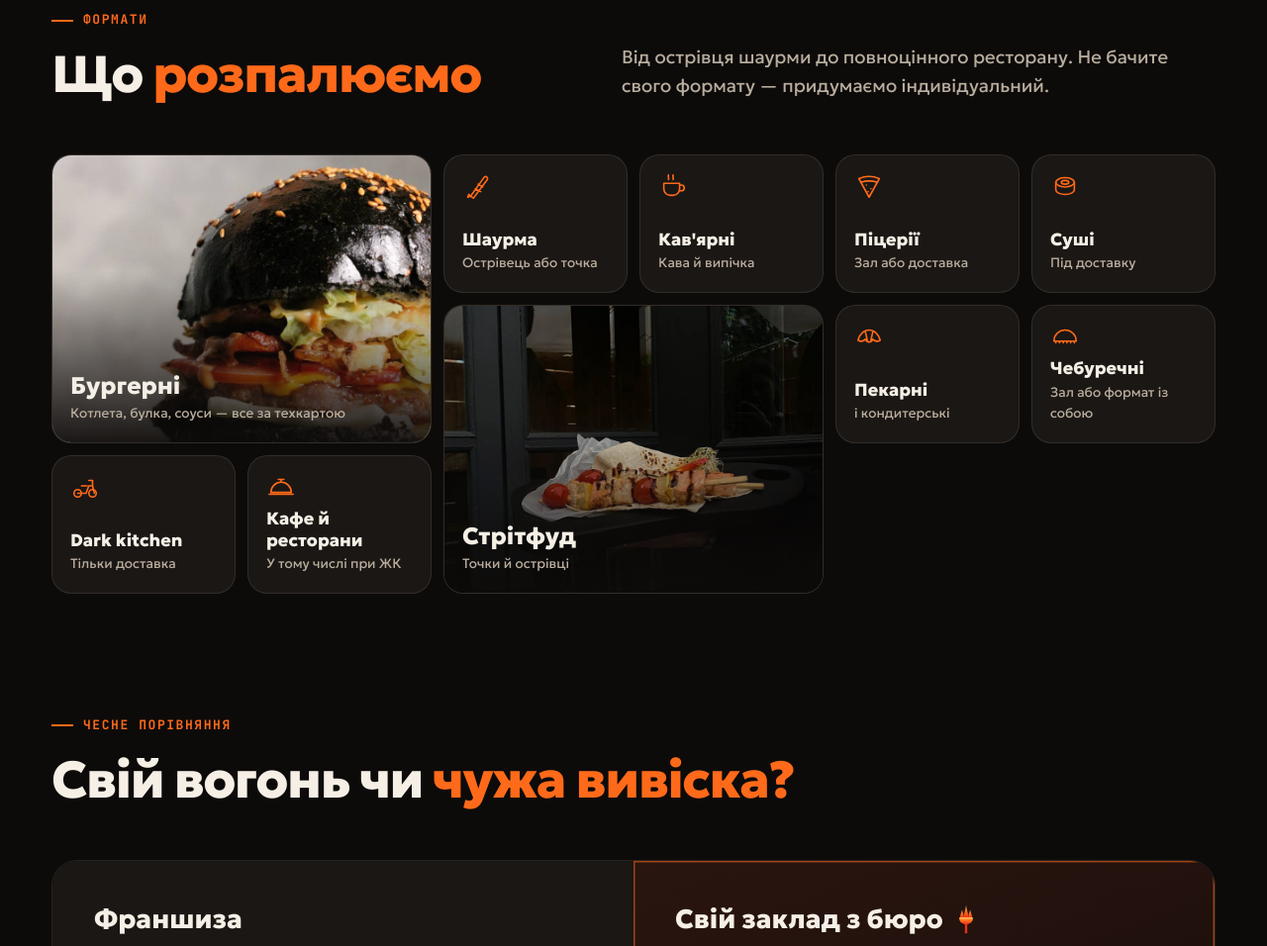
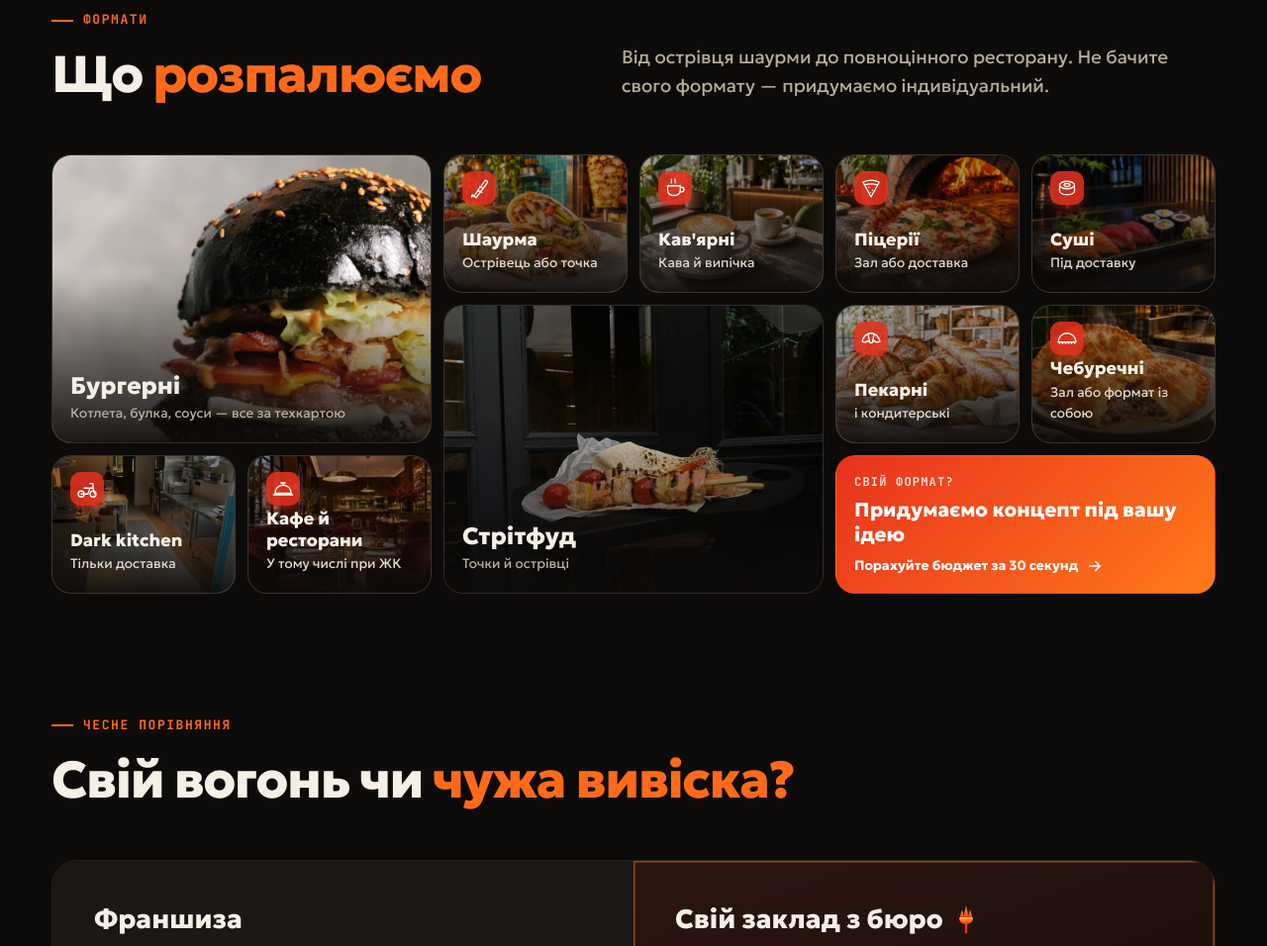
Before and after one commit to mkazymyrowych-afk/buro-restorannykh-rishen, a plain HTML site: page index.html in a window 1280 px wide. Shown: the part 7541-8497 px from the top of the page at 99% size. Drawn offline with Linux system fonts and the light colour scheme.

Commit message:
Фото страв у картках форматів і картка «Свій формат?»
Co-Authored-By: Claude Opus 5.5 <noreply@anthropic.com>

```diff
--- a/index.html
+++ b/index.html
@@ -219,6 +219,18 @@ h2 em,h1 em{font-style:normal;color:var(--fire)}
 .fmt h3{font-size:17.5px;position:relative;z-index:2}
 .fmt p{font-size:13.5px;color:var(--muted);position:relative;z-index:2;margin-top:2px}
 .fmt .ico{position:absolute;top:16px;left:18px;color:var(--fire);width:30px;height:30px}
+.fmt.pic{border-color:rgba(255,236,214,.14)}
+.fmt.pic img{position:absolute;inset:0;width:100%;height:100%;object-fit:cover;transition:transform .6s,filter .6s;filter:brightness(.78) saturate(1.05)}
+.fmt.pic:hover img{transform:scale(1.07);filter:brightness(.9) saturate(1.1)}
+.fmt.pic::after{content:"";position:absolute;inset:0;background:linear-gradient(180deg,rgba(13,11,10,.15) 0%,rgba(13,11,10,.35) 40%,rgba(13,11,10,.94) 100%);z-index:1}
+.fmt.pic .ico{z-index:2;color:#fff;background:rgba(232,50,30,.85);border-radius:10px;padding:5px;width:34px;height:34px;box-shadow:0 6px 16px -6px rgba(232,50,30,.9)}
+.fmt.pic p{color:#e3d8cc}
+.fmt.cta{grid-column:span 2;background:linear-gradient(135deg,#e8321e,#ff7a1a);border-color:transparent;justify-content:center}
+.fmt.cta .cta-k{font-family:var(--mono);font-size:12px;font-weight:700;letter-spacing:.1em;text-transform:uppercase;color:rgba(255,255,255,.85)}
+.fmt.cta h3{font-size:20px;margin-top:6px;color:#fff}
+.fmt.cta p{color:#fff;font-weight:700;display:flex;align-items:center;gap:8px;margin-top:8px}
+.fmt.cta p svg{width:18px;height:18px;transition:transform .3s}
+.fmt.cta:hover p svg{transform:translateX(5px)}
 .fmt.photo{grid-column:span 2;grid-row:span 2}
 .fmt.photo img{position:absolute;inset:0;width:100%;height:100%;object-fit:cover;transition:transform .6s}
 .fmt.photo:hover img{transform:scale(1.06)}
@@ -450,7 +462,9 @@ footer{border-top:1px solid var(--line);padding:44px 0 28px}
   .who,.stages,.pains{grid-template-columns:1fr}
   .who-card{min-height:0}
   .stage{min-height:0}
-  .formats{grid-template-columns:1fr 1fr;grid-auto-rows:128px;gap:10px}
+  .formats{grid-template-columns:1fr 1fr;grid-auto-rows:150px;gap:10px}
+  .fmt.pic .ico{width:28px;height:28px;padding:4px}
+  .fmt.pic h3{font-size:15.5px;line-height:1.2}
   .fmt{padding:15px}
   .fmt h3{font-size:16px}
   .fmt .ico{left:15px;top:14px}
@@ -830,15 +844,16 @@ section[id],.stagebox,#draftTitle{scroll-margin-top:90px}
     </div>
     <div class="formats">
       <div class="fmt photo rv"><img src="img/food/burger-black-grey.jpg" alt="Чорний бургер" loading="lazy"><h3>Бургерні</h3><p>Котлета, булка, соуси — все за техкартою</p></div>
-      <div class="fmt rv d1"><svg class="ico" aria-hidden="true"><use href="#i-wrap"/></svg><h3>Шаурма</h3><p>Острівець або точка</p></div>
-      <div class="fmt rv d2"><svg class="ico" aria-hidden="true"><use href="#i-cup"/></svg><h3>Кав'ярні</h3><p>Кава й випічка</p></div>
-      <div class="fmt rv d1"><svg class="ico" aria-hidden="true"><use href="#i-pizza"/></svg><h3>Піцерії</h3><p>Зал або доставка</p></div>
-      <div class="fmt rv d2"><svg class="ico" aria-hidden="true"><use href="#i-sushi"/></svg><h3>Суші</h3><p>Під доставку</p></div>
+      <div class="fmt pic rv d1"><img src="img/formats/shawarma.jpg" alt="" loading="lazy"><svg class="ico" aria-hidden="true"><use href="#i-wrap"/></svg><h3>Шаурма</h3><p>Острівець або точка</p></div>
+      <div class="fmt pic rv d2"><img src="img/formats/coffee.jpg" alt="" loading="lazy"><svg class="ico" aria-hidden="true"><use href="#i-cup"/></svg><h3>Кав'ярні</h3><p>Кава й випічка</p></div>
+      <div class="fmt pic rv d1"><img src="img/formats/pizza.jpg" alt="" loading="lazy"><svg class="ico" aria-hidden="true"><use href="#i-pizza"/></svg><h3>Піцерії</h3><p>Зал або доставка</p></div>
+      <div class="fmt pic rv d2"><img src="img/formats/sushi.jpg" alt="" loading="lazy"><svg class="ico" aria-hidden="true"><use href="#i-sushi"/></svg><h3>Суші</h3><p>Під доставку</p></div>
       <div class="fmt photo rv"><img src="img/food/skewer-wrap.jpg" alt="Шашлички в лаваші — стрітфуд" loading="lazy"><h3>Стрітфуд</h3><p>Точки й острівці</p></div>
-      <div class="fmt rv d1"><svg class="ico" aria-hidden="true"><use href="#i-bake"/></svg><h3>Пекарні</h3><p>і кондитерські</p></div>
-      <div class="fmt rv d2"><svg class="ico" aria-hidden="true"><use href="#i-cheb"/></svg><h3>Чебуречні</h3><p>Зал або формат із собою</p></div>
-      <div class="fmt rv d1"><svg class="ico" aria-hidden="true"><use href="#i-moto"/></svg><h3>Dark kitchen</h3><p>Тільки доставка</p></div>
-      <div class="fmt rv d2"><svg class="ico" aria-hidden="true"><use href="#i-plate"/></svg><h3>Кафе й ресторани</h3><p>У тому числі при ЖК</p></div>
+      <div class="fmt pic rv d1"><img src="img/formats/bakery.jpg" alt="" loading="lazy"><svg class="ico" aria-hidden="true"><use href="#i-bake"/></svg><h3>Пекарні</h3><p>і кондитерські</p></div>
+      <div class="fmt pic rv d2"><img src="img/formats/cheburek.jpg" alt="" loading="lazy"><svg class="ico" aria-hidden="true"><use href="#i-cheb"/></svg><h3>Чебуречні</h3><p>Зал або формат із собою</p></div>
+      <div class="fmt pic rv d1"><img src="img/kitchen/kitchen-before-opening.jpg" alt="" loading="lazy"><svg class="ico" aria-hidden="true"><use href="#i-moto"/></svg><h3>Dark kitchen</h3><p>Тільки доставка</p></div>
+      <div class="fmt pic rv d2"><img src="img/formats/restaurant.jpg" alt="" loading="lazy"><svg class="ico" aria-hidden="true"><use href="#i-plate"/></svg><h3>Кафе й ресторани</h3><p>У тому числі при ЖК</p></div>
+      <a class="fmt cta rv d3" href="#price"><span class="cta-k">Свій формат?</span><h3>Придумаємо концепт під вашу ідею</h3><p>Порахуйте бюджет за 30 секунд <svg aria-hidden="true"><use href="#arr"/></svg></p></a>
     </div>
   </div>
 </section>
```
Also changed, not shown: img/formats/bakery.jpg (added), img/formats/burger.jpg (added), img/formats/cheburek.jpg (added), img/formats/coffee.jpg (added), img/formats/pizza.jpg (added), img/formats/restaurant.jpg (added), img/formats/shawarma.jpg (added), img/formats/sushi.jpg (added).
